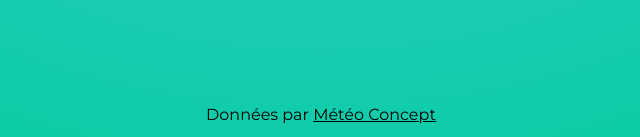
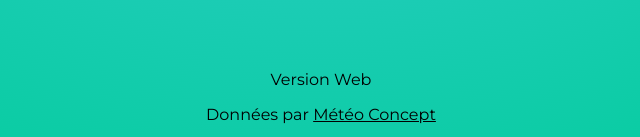
Before and after one commit to alcapitan/weather, a plain HTML site: page index.html in a window 1280 px wide. Shown: the part 660-797 px from the top of the page, 319-959 px from the left. Drawn offline with Linux system fonts and the light colour scheme.

Commit message:
Ajout du watermark

```diff
--- a/index.html
+++ b/index.html
@@ -136,6 +136,7 @@
                </div>
           </article>
           <footer>
+               <p>Version Web</p>
                <p>Données par <a href="https://api.meteo-concept.com/">Météo Concept</a></p>
           </footer>
      </body>
```
